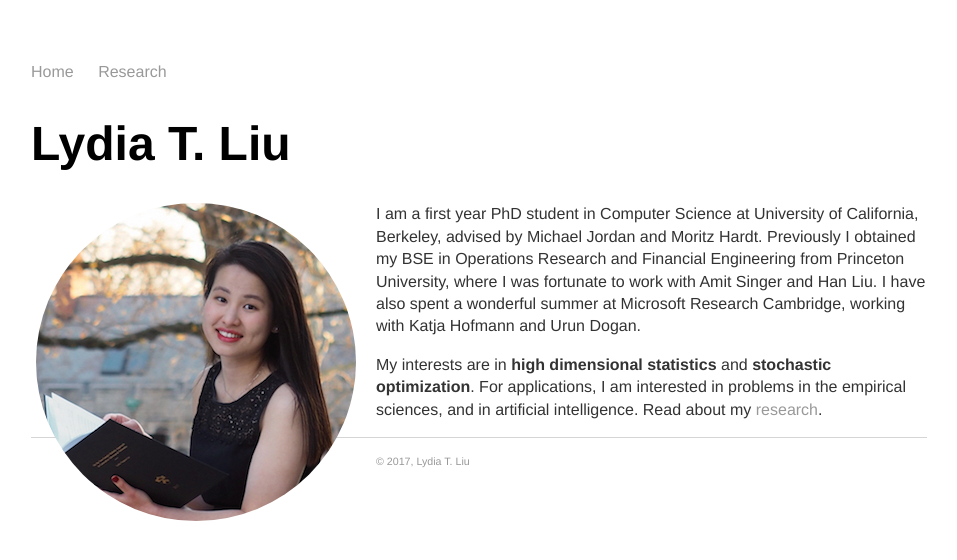
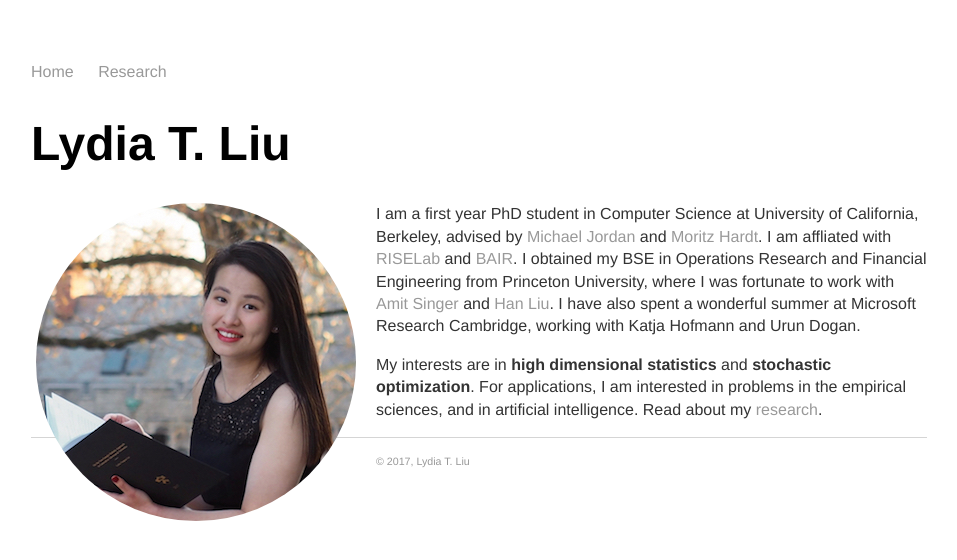
Before and after one commit to serenalwang/serenalwang.github.io, a Jekyll site: the page built from index.md, in a window 1280 px wide. Shown: the top 560 px of the page, without its empty margins (161-1118 px from the left). Built offline with Jekyll 4.4.1, drawn with Linux system fonts in a browser that asks for light colours.

Commit message:
Update index.md

```diff
--- a/index.md
+++ b/index.md
@@ -8,10 +8,8 @@ title: Lydia T Liu
 
 <img src="img/web_prof.jpg" alt="Photo" class="leftside_image">
 
-I am a first year PhD student in Computer Science at University of California, Berkeley, advised by Michael Jordan and Moritz Hardt.
-			Previously I obtained my BSE in Operations Research and Financial Engineering from Princeton University,
-			where I was fortunate to work with Amit Singer and Han Liu. I have also spent a wonderful summer at Microsoft Research Cambridge,
-			working with Katja Hofmann and Urun Dogan.
+I am a first year PhD student in Computer Science at University of California, Berkeley, advised by [Michael Jordan](https://people.eecs.berkeley.edu/~jordan/) and [Moritz Hardt](http://www.moritzhardt.com/). I am affliated with [RISELab](http://rise.cs.berkeley.edu/) and [BAIR](http://bair.berkeley.edu/).
+I obtained my BSE in Operations Research and Financial Engineering from Princeton University, where I was fortunate to work with [Amit Singer](https://web.math.princeton.edu/~amits/) and [Han Liu](https://www.princeton.edu/~hanliu/). I have also spent a wonderful summer at Microsoft Research Cambridge, working with Katja Hofmann and Urun Dogan.
 
 
 My interests are in __high dimensional statistics__ and __stochastic optimization__. For applications,
```
